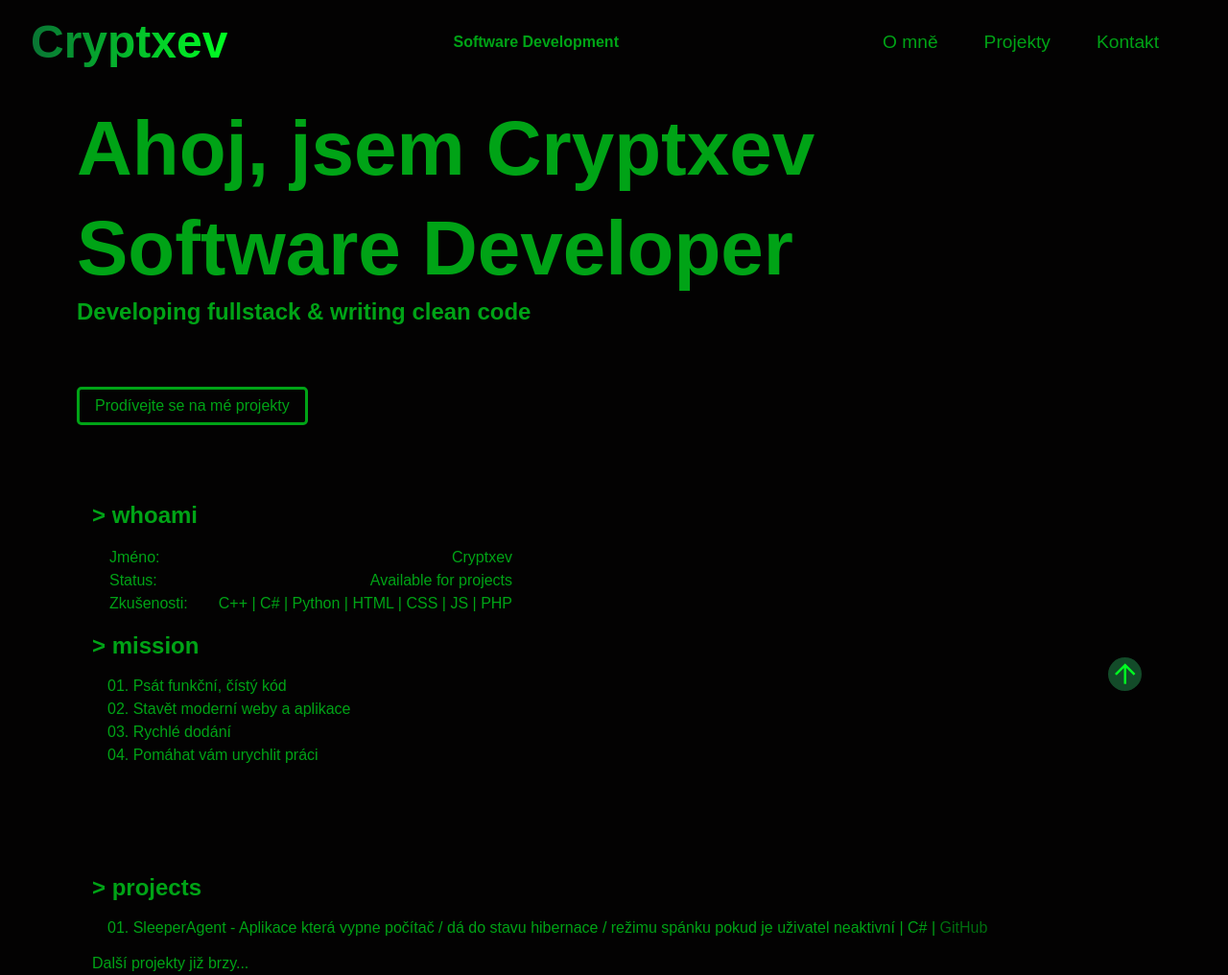
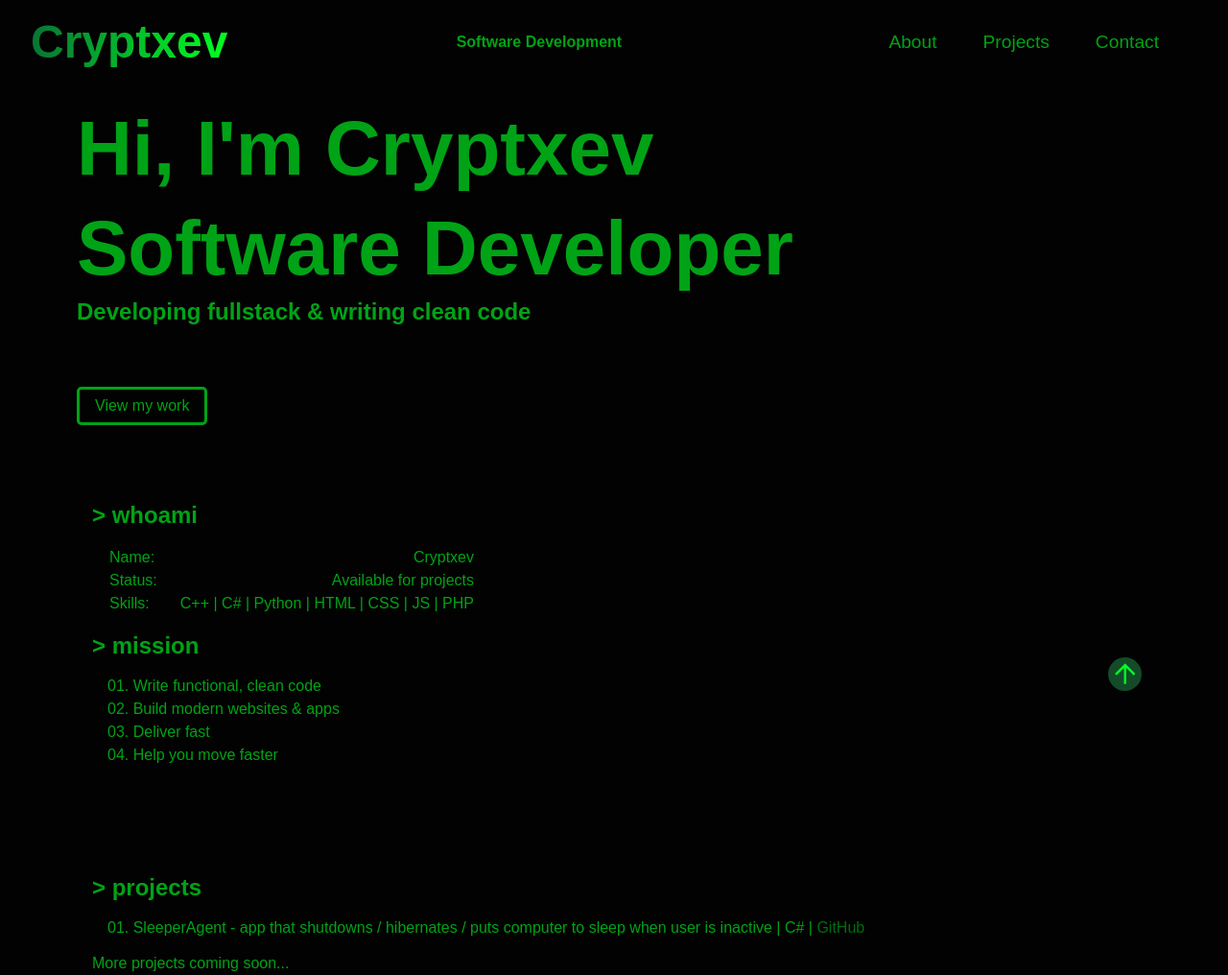
Before and after one commit to cryptxev/PersonalWeb, a plain HTML site: page cz/index.html in a window 1280 px wide. Shown: the top 1016 px of the page at 96% size. Drawn offline with nearby package versions, Linux system fonts and the light colour scheme; files that its build step writes are made by us from their sources; files whose address does not match are found by name; a web font is replaced by a local one.

Commit message:
Add files via upload

```diff
--- a/cz/index.html
+++ b/cz/index.html
@@ -13,56 +13,56 @@
          <h1 class="uName">Cryptxev</h1>
          <button onclick="showMenu()"><span class="material-symbols-outlined">dehaze</span></button>
          <div id="dropdown">
-            <a href="#about" class="scroll">O mně</a>
-            <a href="#projects" class="scroll">Projekty</a>
-            <a href="#contact" class="scroll">Kontakt</a>
+            <a href="#about" class="scroll">About</a>
+            <a href="#projects" class="scroll">Projects</a>
+            <a href="#contact" class="scroll">Contact</a>
          </div>
     </header>
     <header id="header" class="desktop">
         <h1 class="uName">Cryptxev</h1>
         <b>Software Development</b>
         <div class="links">
-            <a href="#about" class="scroll">O mně</a>
-            <a href="#projects" class="scroll">Projekty</a>
-            <a href="#contact" class="scroll">Kontakt</a>
+            <a href="#about" class="scroll">About</a>
+            <a href="#projects" class="scroll">Projects</a>
+            <a href="#contact" class="scroll">Contact</a>
             </div>
     </header>
     <a href="#" class="toTop"><span class="material-symbols-outlined">arrow_upward</span></a>
     <main>
         <section id="intro">
             <h1>
-                Ahoj, jsem Cryptxev
+                Hi, I'm Cryptxev
                 <br>
                 Software Developer
             </h1>
             <h3>Developing fullstack &amp; writing clean code</h3>
         </section>
-        <a class="projectButton scroll" href="#projects">Prodívejte se na mé projekty</a>
+        <a class="projectButton scroll" href="#projects">View my work</a>
         <section id="about" class="scroll">
             <div class="profile">
                  <h1>> whoami</h1>
                 <table>
-                <tr><td>Jméno:</td><td>Cryptxev</td></tr>
+                <tr><td>Name:</td><td>Cryptxev</td></tr>
                 <tr><td>Status:</td><td>Available for projects</td></tr>
-                <tr><td>Zkušenosti:</td><td>C++ | C# | Python | HTML | CSS | JS | PHP</td></tr>
+                <tr><td>Skills:</td><td>C++ | C# | Python | HTML | CSS | JS | PHP</td></tr>
                 </table>
             </div>
             <div class="offer">
                 <h1>> mission</h1>
                 <ul>
-                    <li>Psát funkční, čístý kód</li>
-                    <li>Stavět moderní weby a aplikace</li>
-                    <li>Rychlé dodání</li>
-                    <li>Pomáhat vám urychlit práci</li>
+                    <li>Write functional, clean code</li>
+                    <li>Build modern websites & apps</li>
+                    <li>Deliver fast</li>
+                    <li>Help you move faster</li>
                 </ul>
             </div>
         </section>
         <section id="projects" class="scroll">
             <h1>> projects</h1>
                 <ul>
-                    <li>SleeperAgent -  Aplikace která vypne počítač / dá do stavu hibernace / režimu spánku pokud je uživatel neaktivní | C# | <a href="https://github.com/cryptxev/SleeperAgent">GitHub</a></li>
+                    <li>SleeperAgent -  app that shutdowns / hibernates / puts computer to sleep when user is inactive | C# | <a href="https://github.com/cryptxev/SleeperAgent">GitHub</a></li>
                 </ul>
-                <p>Další projekty již brzy...</p>
+                <p>More projects coming soon...</p>
         </section>
         <section id="contact" class="scroll">
             <h1>> contact</h1>
```
